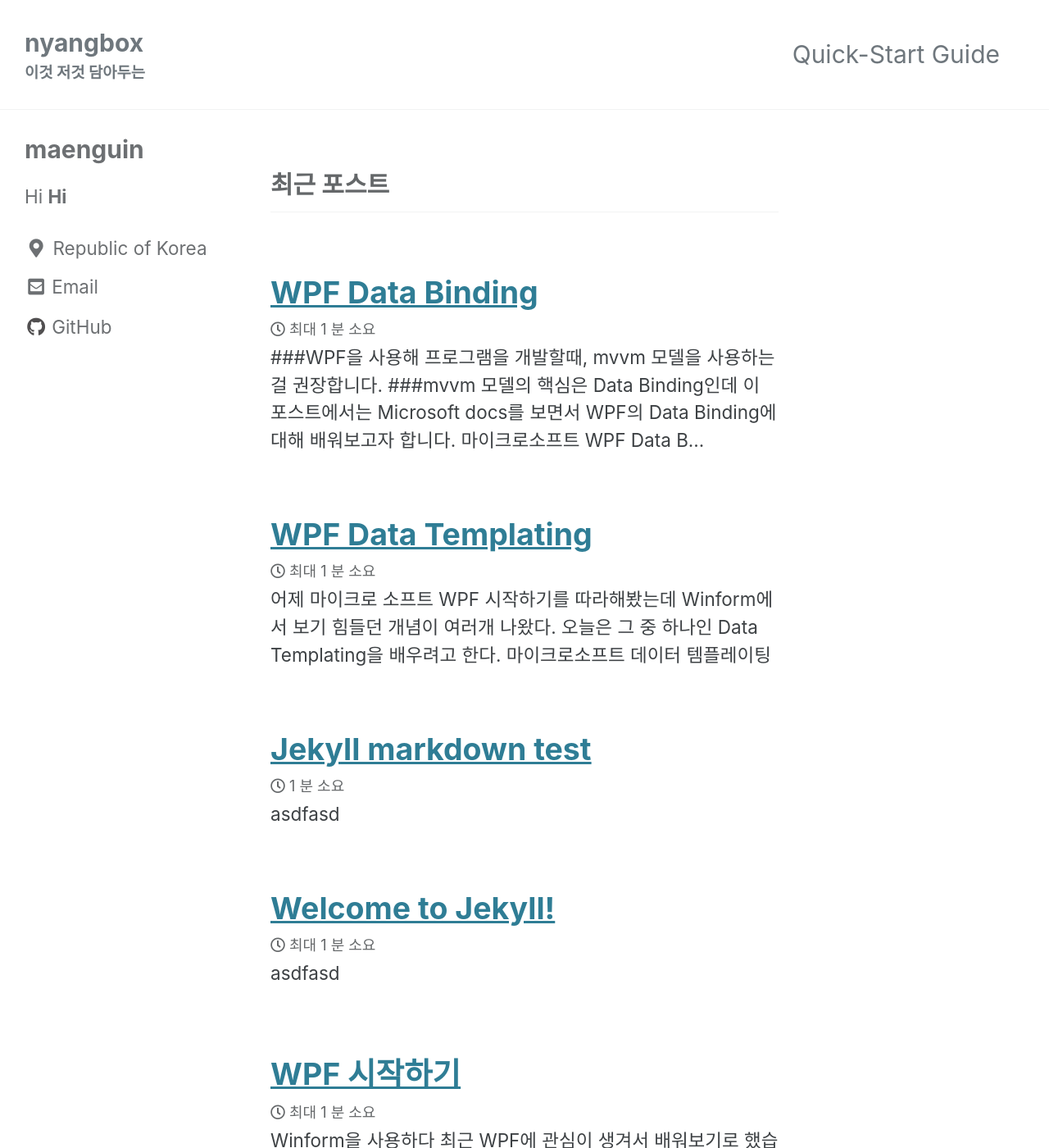
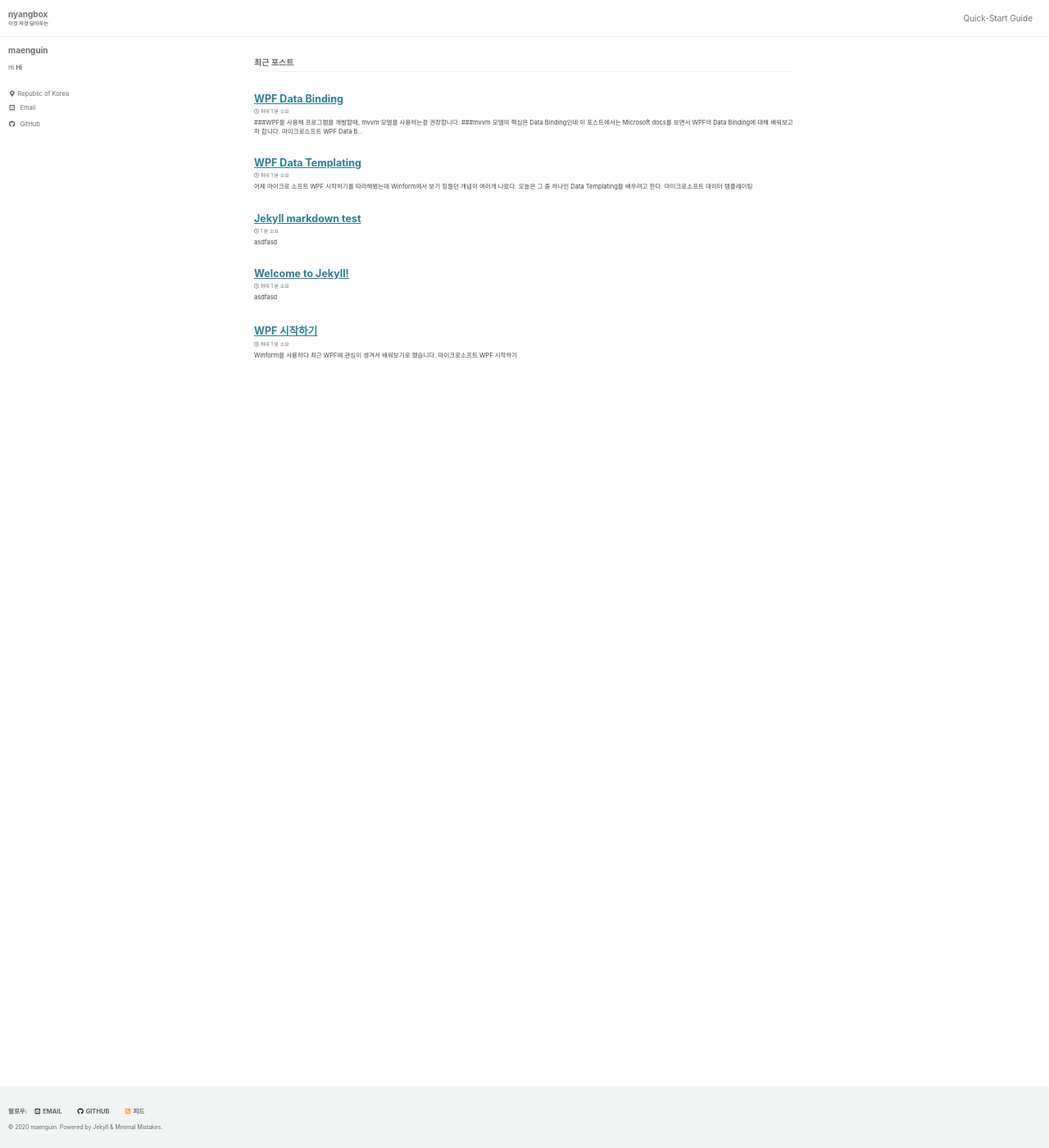
Before and after one commit to maenguin/maenguin.github.io, a Jekyll site: the page built from index.html, in a window 1280 px wide and 1400 px high. Shown: the whole window at 82% size. Built offline with Jekyll 4.4.1, drawn with Linux system fonts in a browser that asks for light colours; cached includes are drawn as plain includes; the list of posts is cut into pages by our own code.

Commit message:
Update _reset.scss

```diff
--- a/_sass/minimal-mistakes/_reset.scss
+++ b/_sass/minimal-mistakes/_reset.scss
@@ -11,15 +11,15 @@ html {
   font-size: 5px;
 
   @include breakpoint($medium) {
-    font-size: 10px;
+    font-size: 6px;
   }
 
   @include breakpoint($large) {
-    font-size: 20px;
+    font-size: 8px;
   }
 
   @include breakpoint($x-large) {
-    font-size: 30px;
+    font-size: 10px;
   }
 
   -webkit-text-size-adjust: 100%;
```
